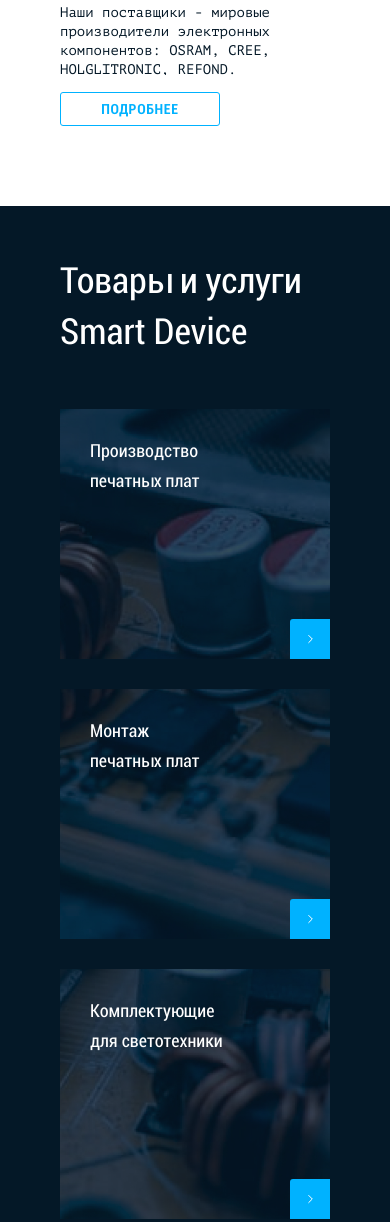
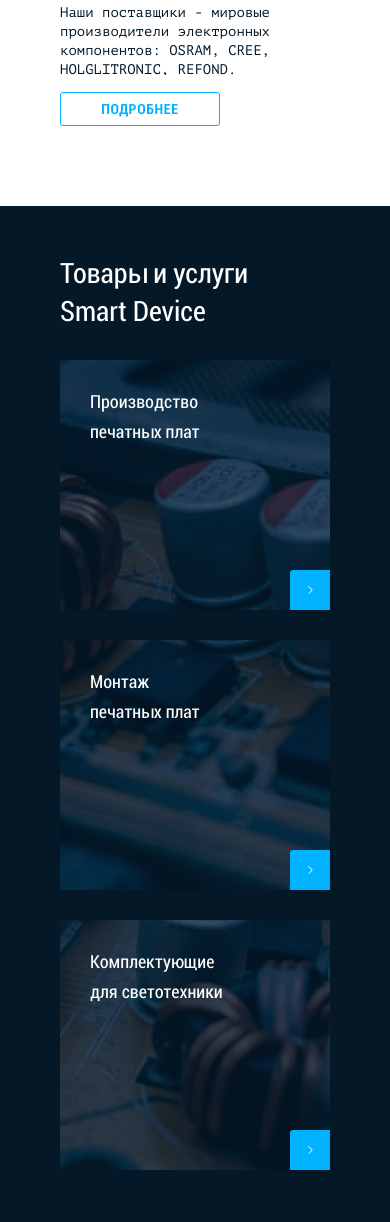
Before and after one commit to VovaLovalova/smartDevice, a website built with webpack: page source/index.html in a window 390 px wide. Shown: the part 2258-3480 px from the top of the page. Built offline with nearby package versions, Linux system fonts and the light colour scheme; files whose address does not match are found by name.

Commit message:
исправления после ревью ч5
Пикс перф

```diff
--- a/source/sass/blocks/contact-form.scss
+++ b/source/sass/blocks/contact-form.scss
@@ -327,7 +327,7 @@
     padding: 13px 25px;
   }
 
-  label[for="input-agreement"] {
+  .contact-form__form label[for="input-agreement"] {
     margin-left: 31px;
     margin-top: 23px;
   }
--- a/source/sass/blocks/goods.scss
+++ b/source/sass/blocks/goods.scss
@@ -83,6 +83,13 @@
     padding: 48px 25px 70px;
   }
 
+  .goods p {
+
+    font-size: 28px;
+    line-height: 38px;
+    margin-bottom: 30px;
+  }
+
   .goods ul {
     grid-template-columns: 270px;
     row-gap: 30px;
```
Also changed, not shown: build/css/style.css, build/css/style.min.css, 1 other file.
